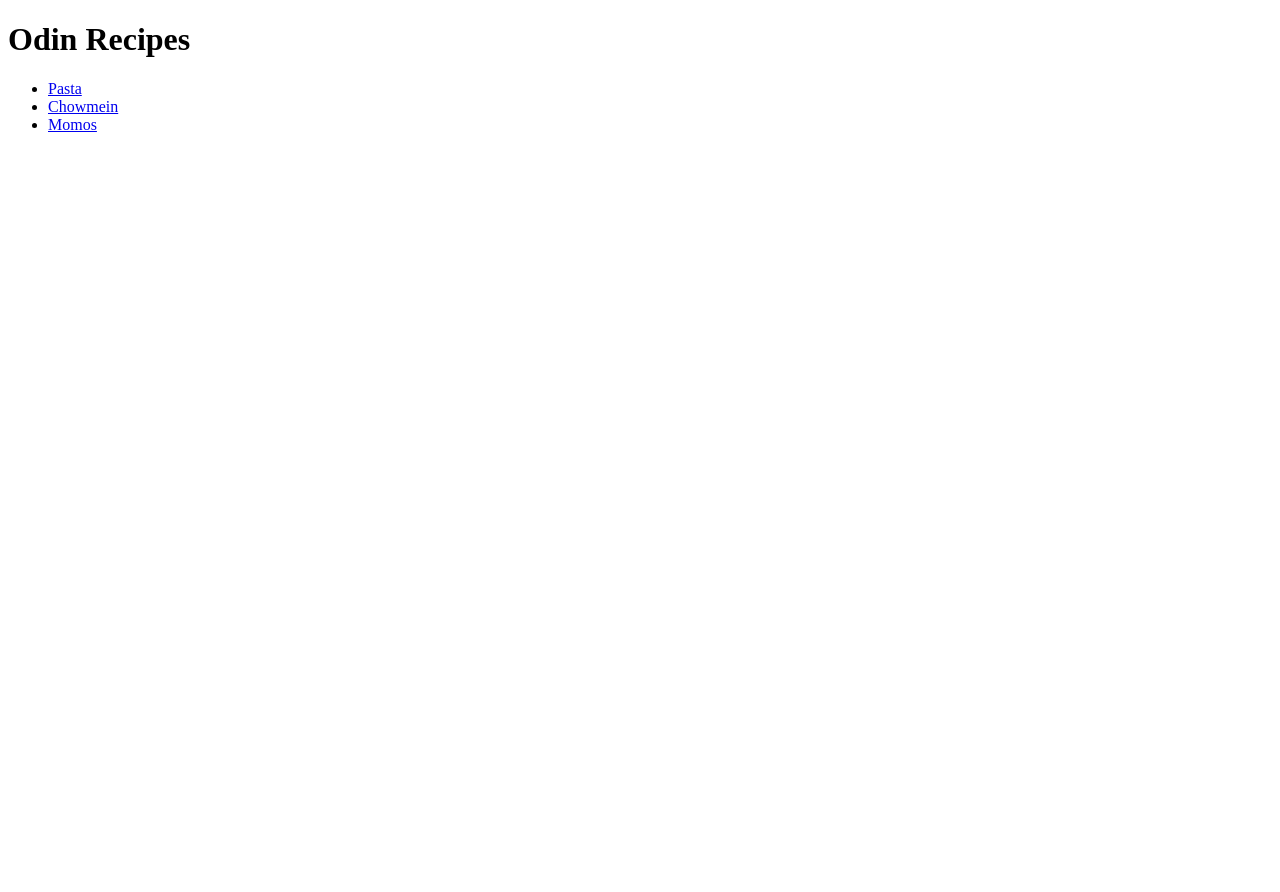
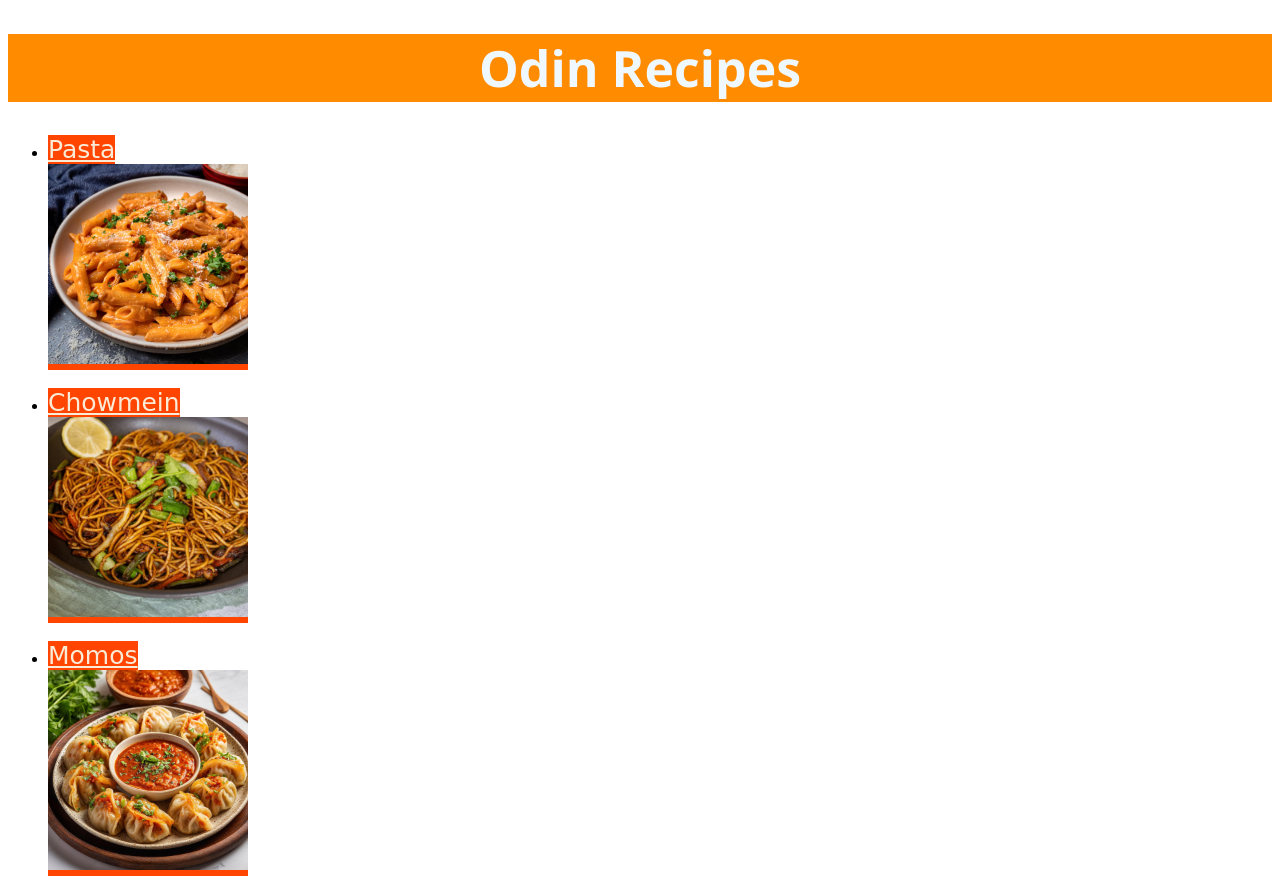
Before and after one commit to tushar10dwi/odin-recipes, a plain HTML site: page index.html in a window 1280 px wide. Before the commit the page ends 800 px from the top, so only its background shows below. Drawn offline with Linux system fonts and the light colour scheme.

Commit message:
Add image links in the homepage

```diff
--- a/index.html
+++ b/index.html
@@ -4,13 +4,15 @@
     <meta charset="UTF-8">
     <meta name="viewport" content="width=device-width, initial-scale=1.0">
     <title>Odin-Recipes</title>
+    <link rel="stylesheet" href="./style.css">
 </head>
 <body>
     <h1>Odin Recipes</h1>
     <ul>
-    <li><a href="./recipes/pasta.html">Pasta</a></li>
-    <li><a href="./recipes/Chowmein.html">Chowmein</a></li>
-    <li><a href="./recipes/Momos.html">Momos</a></li>
+    <li><a href="./recipes/pasta.html">Pasta<br><img src="./pasta.jpg" style="height: auto; width: 200px;"></a></li><br>
+
+    <li><a href="./recipes/Chowmein.html">Chowmein<br><img src="./chowmein.jpg" style="height: auto; width: 200px;"></a></li><br>
+    <li><a href="./recipes/Momos.html">Momos<br><img src="./momos.jpg" style="height: auto; width: 200px;"></a></li>
     </ul>
 
 </body>
```
